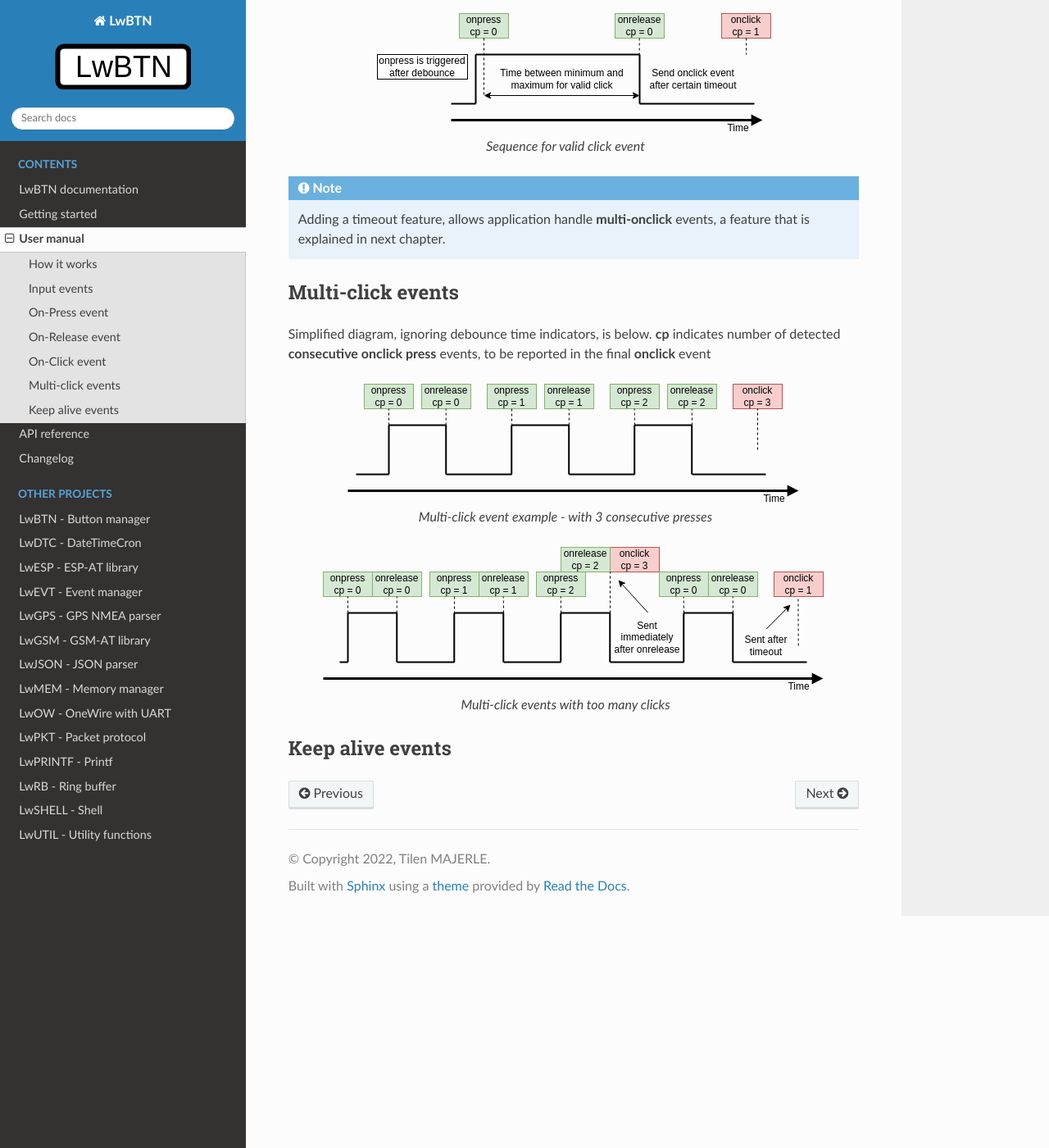
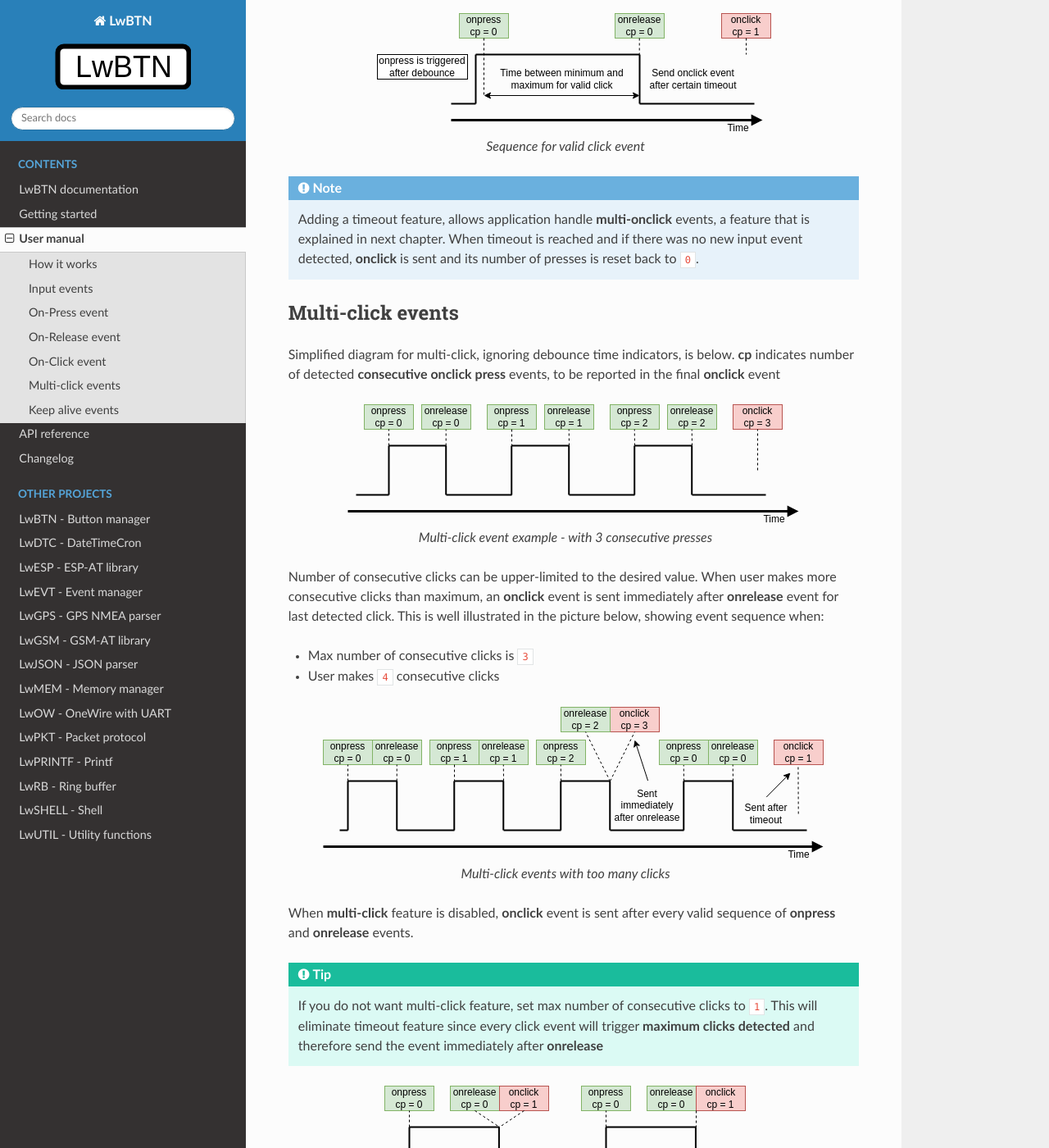
Before and after one commit to MaJerle/lwbtn, a Sphinx documentation site: the page built from docs/user-manual/index.rst, in a window 1280 px wide and 1400 px high, scrolled down 1841 px. Shown: the whole window at 82% size. Built offline with Sphinx 7.4.7 and the Read the Docs theme 2.0.0, drawn with Linux system fonts in a browser that asks for light colours; the version number could not be read and is left out; some of the changed text lies outside the part shown.

Commit message:
Update images and text

```diff
--- a/docs/user-manual/index.rst
+++ b/docs/user-manual/index.rst
@@ -62,7 +62,7 @@ Onclick event is triggered after a combination of multiple events:
 - **Onrelease** event shall be detected, indicating button has been released
 - Time between **onpress** and **onrelease** events has to be within time window
 
-When conditions are met, **onclick** event is normally set after certain timeout.
+When conditions are met, **onclick** event is normally set after timeout from last **onrelease** event.
 
 .. figure:: ../static/images/btn-events-click.svg
     :align: center
@@ -72,11 +72,12 @@ When conditions are met, **onclick** event is normally set after certain timeout
 
 .. note::
     Adding a timeout feature, allows application handle **multi-onclick** events, a feature that is explained in next chapter.
+    When timeout is reached and if there was no new input event detected, **onclick** is sent and its number of presses is reset back to ``0``.
 
 Multi-click events
 ^^^^^^^^^^^^^^^^^^
 
-Simplified diagram, ignoring debounce time indicators, is below.
+Simplified diagram for multi-click, ignoring debounce time indicators, is below.
 **cp** indicates number of detected **consecutive onclick press** events, to be reported in the final **onclick** event
 
 .. figure:: ../static/images/btn-events-click-multi.svg
@@ -85,11 +86,30 @@ Simplified diagram, ignoring debounce time indicators, is below.
 
     Multi-click event example - with 3 consecutive presses
 
+Number of consecutive clicks can be upper-limited to the desired value.
+When user makes more consecutive clicks than maximum, an **onclick** event is sent immediately after **onrelease** event for last detected click.
+This is well illustrated in the picture below, showing event sequence when:
+
+* Max number of consecutive clicks is ``3``
+* User makes ``4`` consecutive clicks
+
 .. figure:: ../static/images/btn-events-click-multi-over.svg
     :align: center
     :alt: Multi-click events with too many clicks
 
     Multi-click events with too many clicks
 
+When **multi-click** feature is disabled, **onclick** event is sent after every valid sequence of **onpress** and **onrelease** events.
+
+.. tip::
+    If you do not want multi-click feature, set max number of consecutive clicks to ``1``. This will eliminate timeout feature since
+    every click event will trigger **maximum clicks detected** and therefore send the event immediately after **onrelease**
+
+.. figure:: ../static/images/btn-events-click-multi-disabled.svg
+    :align: center
+    :alt: Multi-click events disabled with cp == 1
+
+    Multi-click events disabled with cp == 1
+
 Keep alive events
 ^^^^^^^^^^^^^^^^^
```
Also changed, not shown: docs/static/images/btn-events-click-multi-disabled.svg (added), docs/static/images/btn-events-click-multi-over.svg.
